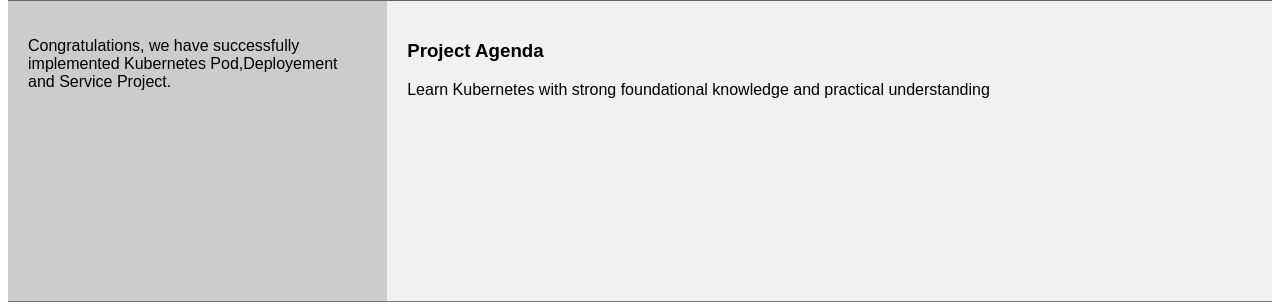
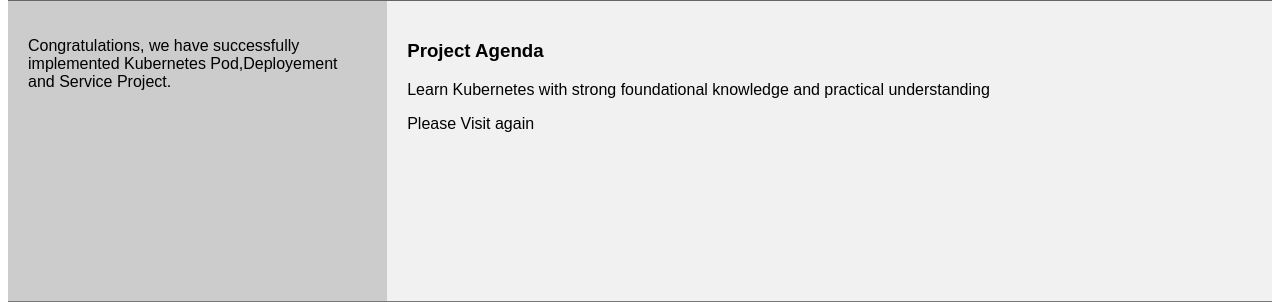
Before and after one commit to vikram9897/Kubernetes, a Django app: page /demo/ in a window 1280 px wide. Shown: the part 276-578 px from the top of the page. Run offline with Django 4.2, Linux system fonts and the light colour scheme.

Commit message:
Kubernetes_Development

```diff
--- a/python-web-app/devops/demo/templates/demo_site.html
+++ b/python-web-app/devops/demo/templates/demo_site.html
@@ -84,6 +84,7 @@ footer {
   <article>
     <h1>Project Agenda</h1>
     <p>Learn Kubernetes with strong foundational knowledge and practical understanding</p>
+    <p>Please Visit again</p>
   </article>
 </section>
 
```
